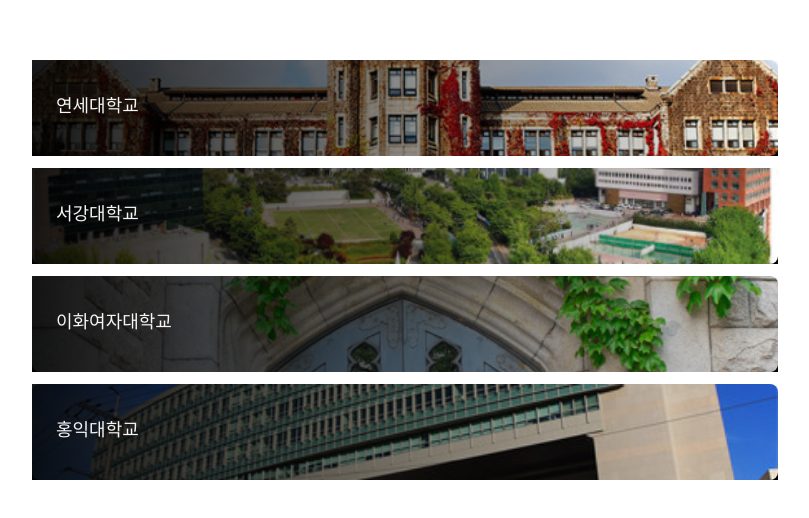
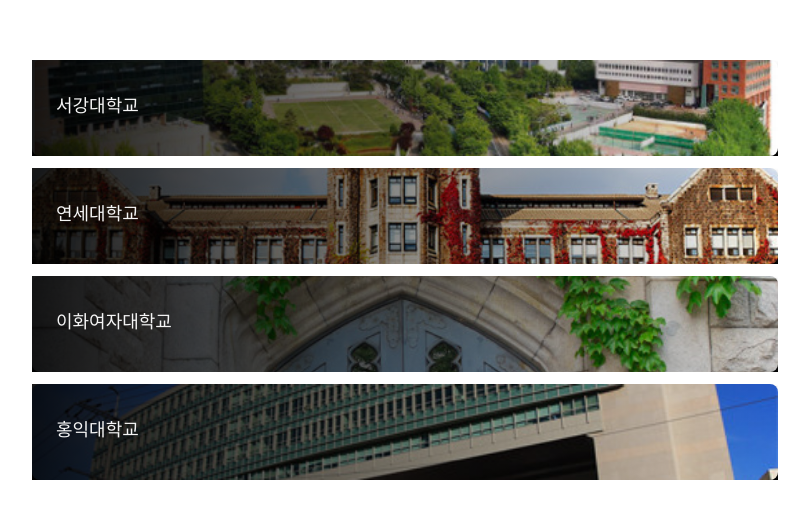
Before and after one commit to photo-ground/FE, a Next.js app: page /onboarding in a window 1280 px wide. Shown: the part 208-726 px from the top of the page, without its empty margins (235-1044 px from the left). Built offline with nearby package versions, Linux system fonts and the light colour scheme.

Commit message:
🔧 chore:  학교 순서서

```diff
--- a/src/app/onboarding/page.tsx
+++ b/src/app/onboarding/page.tsx
@@ -20,14 +20,14 @@
 export default function OnboardingPage() {
   const schoolList: SchoolButtonProps[] = [
     {
+      title: '서강대학교',
+      src: '/images/sogang.jpg',
+      link: '/home?school=sogang',
+    },
+    {
       title: '연세대학교',
       src: '/images/yonsei.jpg',
       link: '/home?school=yonsei',
-    },
-    {
-      title: '서강대학교',
-      src: '/images/sogang.jpg',
-      link: '/home?school=sogang',
     },
     {
       title: '이화여자대학교',
```
